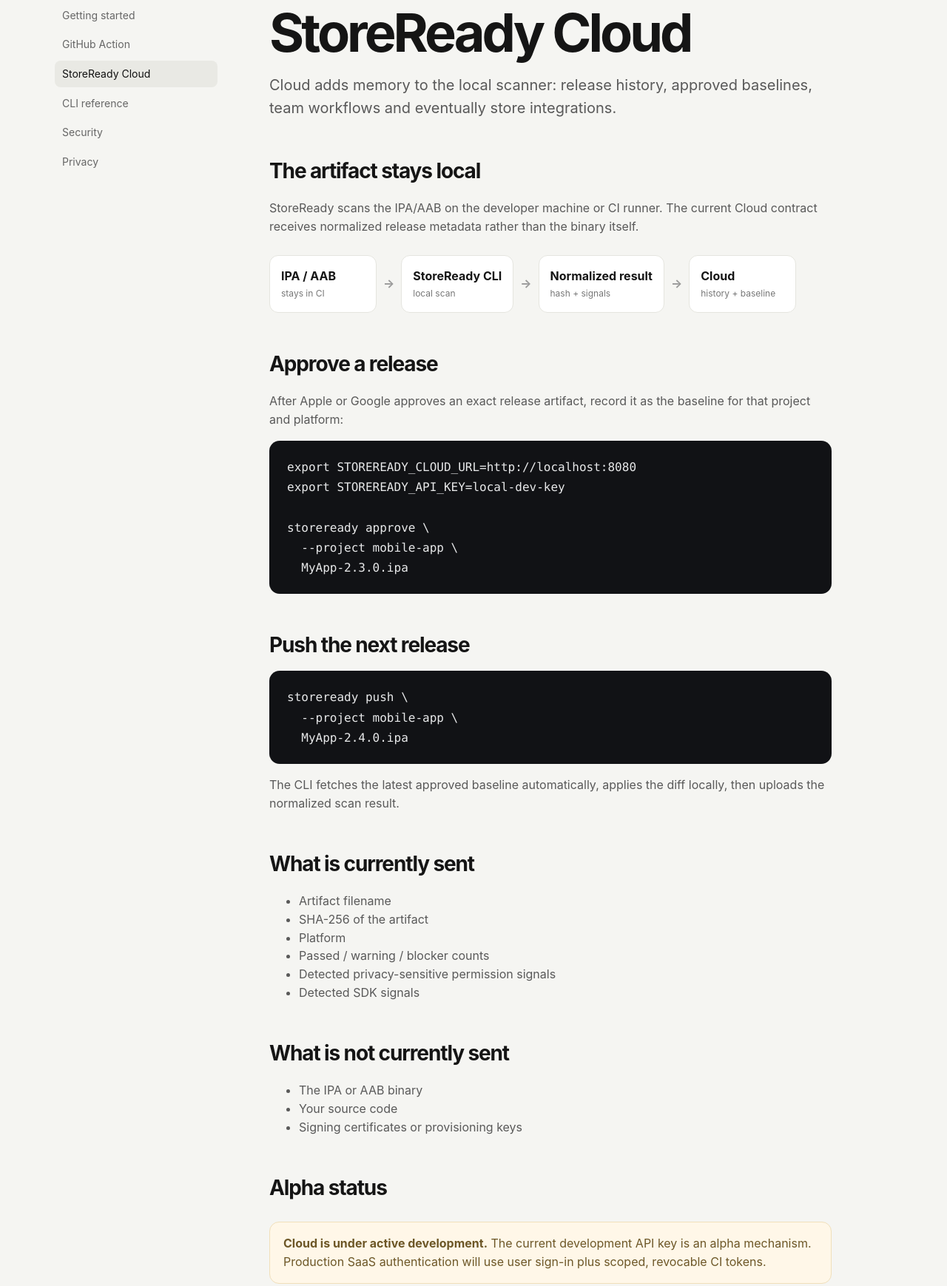
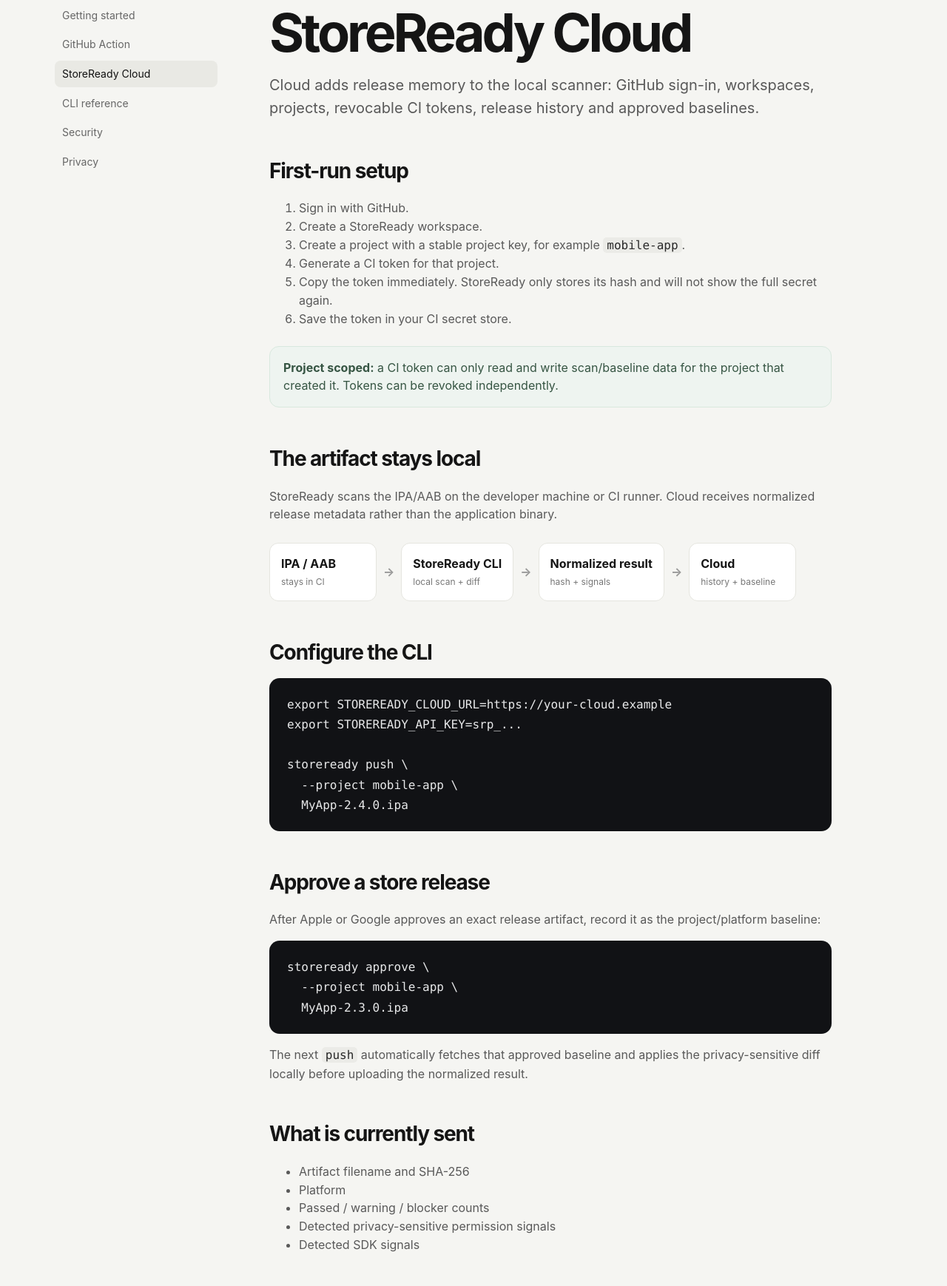
Before and after one commit to The-Crocop/storeready, a plain HTML site: page docs/cloud.html in a window 1280 px wide. Shown: the part 181-1920 px from the top of the page at 74% size. Drawn offline with Linux system fonts and the light colour scheme.

Commit message:
docs: document GitHub onboarding and scoped Cloud tokens

```diff
--- a/docs/cloud.html
+++ b/docs/cloud.html
@@ -3,7 +3,7 @@
 <head>
   <meta charset="utf-8"><meta name="viewport" content="width=device-width,initial-scale=1">
   <title>StoreReady Cloud — Release history and approved baselines</title>
-  <meta name="description" content="How StoreReady Cloud keeps release history and compares new builds with the last approved release without uploading your IPA or AAB.">
+  <meta name="description" content="StoreReady Cloud provides GitHub sign-in, project-scoped CI tokens, release history and approved-release baselines without uploading your IPA or AAB.">
   <link rel="icon" href="favicon.svg" type="image/svg+xml"><link rel="stylesheet" href="styles.css">
 </head>
 <body>
@@ -11,37 +11,48 @@
 <main class="docs-layout">
   <aside class="sidebar"><strong>Documentation</strong><a href="getting-started.html">Getting started</a><a href="github-action.html">GitHub Action</a><a class="active" href="cloud.html">StoreReady Cloud</a><a href="reference.html">CLI reference</a><a href="security.html">Security</a><a href="privacy.html">Privacy</a></aside>
   <article class="docs">
-    <p class="eyebrow">PAID PLATFORM</p><h1>StoreReady Cloud</h1>
-    <p class="lead-doc">Cloud adds memory to the local scanner: release history, approved baselines, team workflows and eventually store integrations.</p>
+    <p class="eyebrow">CLOUD PLATFORM</p><h1>StoreReady Cloud</h1>
+    <p class="lead-doc">Cloud adds release memory to the local scanner: GitHub sign-in, workspaces, projects, revocable CI tokens, release history and approved baselines.</p>
+
+    <h2>First-run setup</h2>
+    <ol>
+      <li>Sign in with GitHub.</li>
+      <li>Create a StoreReady workspace.</li>
+      <li>Create a project with a stable project key, for example <code>mobile-app</code>.</li>
+      <li>Generate a CI token for that project.</li>
+      <li>Copy the token immediately. StoreReady only stores its hash and will not show the full secret again.</li>
+      <li>Save the token in your CI secret store.</li>
+    </ol>
+
+    <div class="note"><strong>Project scoped:</strong> a CI token can only read and write scan/baseline data for the project that created it. Tokens can be revoked independently.</div>
 
     <h2>The artifact stays local</h2>
-    <p>StoreReady scans the IPA/AAB on the developer machine or CI runner. The current Cloud contract receives normalized release metadata rather than the binary itself.</p>
+    <p>StoreReady scans the IPA/AAB on the developer machine or CI runner. Cloud receives normalized release metadata rather than the application binary.</p>
     <div class="flow">
       <div><strong>IPA / AAB</strong><span>stays in CI</span></div><b>→</b>
-      <div><strong>StoreReady CLI</strong><span>local scan</span></div><b>→</b>
+      <div><strong>StoreReady CLI</strong><span>local scan + diff</span></div><b>→</b>
       <div><strong>Normalized result</strong><span>hash + signals</span></div><b>→</b>
       <div><strong>Cloud</strong><span>history + baseline</span></div>
     </div>
 
-    <h2>Approve a release</h2>
-    <p>After Apple or Google approves an exact release artifact, record it as the baseline for that project and platform:</p>
-    <pre><code>export STOREREADY_CLOUD_URL=http://localhost:8080
-export STOREREADY_API_KEY=local-dev-key
+    <h2>Configure the CLI</h2>
+    <pre><code>export STOREREADY_CLOUD_URL=https://your-cloud.example
+export STOREREADY_API_KEY=srp_...
 
-storeready approve \
+storeready push \
+  --project mobile-app \
+  MyApp-2.4.0.ipa</code></pre>
+
+    <h2>Approve a store release</h2>
+    <p>After Apple or Google approves an exact release artifact, record it as the project/platform baseline:</p>
+    <pre><code>storeready approve \
   --project mobile-app \
   MyApp-2.3.0.ipa</code></pre>
-
-    <h2>Push the next release</h2>
-    <pre><code>storeready push \
-  --project mobile-app \
-  MyApp-2.4.0.ipa</code></pre>
-    <p>The CLI fetches the latest approved baseline automatically, applies the diff locally, then uploads the normalized scan result.</p>
+    <p>The next <code>push</code> automatically fetches that approved baseline and applies the privacy-sensitive diff locally before uploading the normalized result.</p>
 
     <h2>What is currently sent</h2>
     <ul>
-      <li>Artifact filename</li>
-      <li>SHA-256 of the artifact</li>
+      <li>Artifact filename and SHA-256</li>
       <li>Platform</li>
       <li>Passed / warning / blocker counts</li>
       <li>Detected privacy-sensitive permission signals</li>
@@ -51,20 +62,27 @@
     <h2>What is not currently sent</h2>
     <ul>
       <li>The IPA or AAB binary</li>
-      <li>Your source code</li>
+      <li>Your application source code</li>
       <li>Signing certificates or provisioning keys</li>
     </ul>
 
-    <h2>Alpha status</h2>
-    <div class="note warning-note"><strong>Cloud is under active development.</strong> The current development API key is an alpha mechanism. Production SaaS authentication will use user sign-in plus scoped, revocable CI tokens.</div>
+    <h2>Authentication</h2>
+    <div class="grid grid-2 compact-grid">
+      <div class="mini-card"><strong>Humans</strong><span>GitHub OAuth login and browser session.</span></div>
+      <div class="mini-card"><strong>CI</strong><span>Hashed, revocable <code>srp_</code> project token.</span></div>
+      <div class="mini-card"><strong>Browser writes</strong><span>CSRF-protected same-origin requests.</span></div>
+      <div class="mini-card"><strong>Artifacts</strong><span>Remain on your machine or CI runner.</span></div>
+    </div>
 
     <h2>Roadmap</h2>
     <div class="grid grid-2 compact-grid">
-      <div class="mini-card"><strong>Project-scoped CI tokens</strong><span>Hashed and revocable credentials.</span></div>
-      <div class="mini-card"><strong>GitHub App</strong><span>Native PR checks and release context.</span></div>
-      <div class="mini-card"><strong>App Store Connect</strong><span>Correlate release metadata and approval state.</span></div>
+      <div class="mini-card"><strong>GitHub App</strong><span>Native PR checks and repository context.</span></div>
+      <div class="mini-card"><strong>App Store Connect</strong><span>Correlate metadata and approval state.</span></div>
       <div class="mini-card"><strong>Google Play Console</strong><span>Cross-check Play release declarations.</span></div>
+      <div class="mini-card"><strong>Team membership</strong><span>Invites and multi-user organizations.</span></div>
     </div>
+
+    <div class="next"><strong>Next:</strong> <a href="github-action.html">Put the project token into GitHub Actions →</a></div>
   </article>
 </main>
 <footer><div class="footer-brand"><span class="logo">✓</span> StoreReady</div><div class="footer-links"><a href="security.html">Security</a><a href="privacy.html">Privacy</a><a href="https://github.com/The-Crocop/storeready">GitHub</a></div></footer>
```
